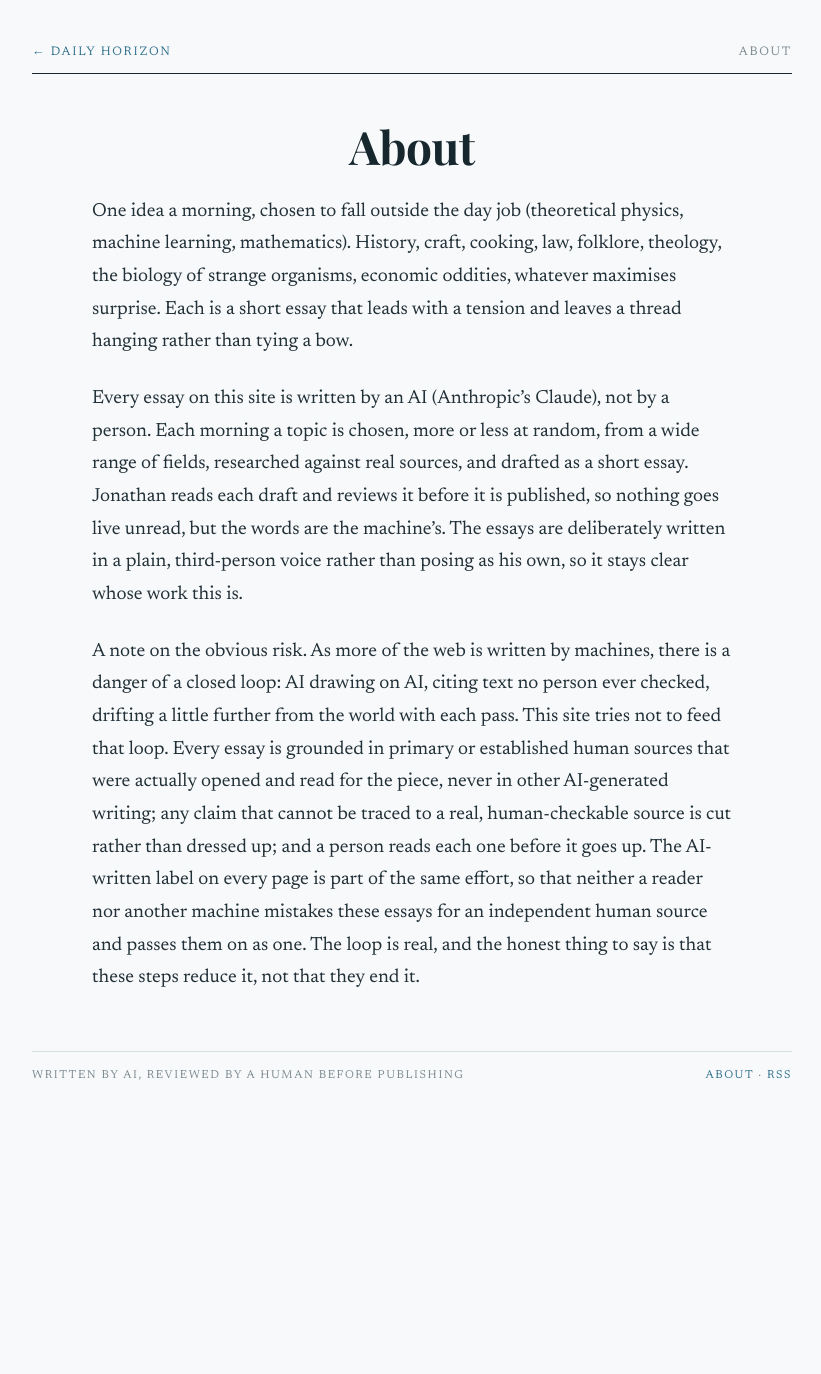
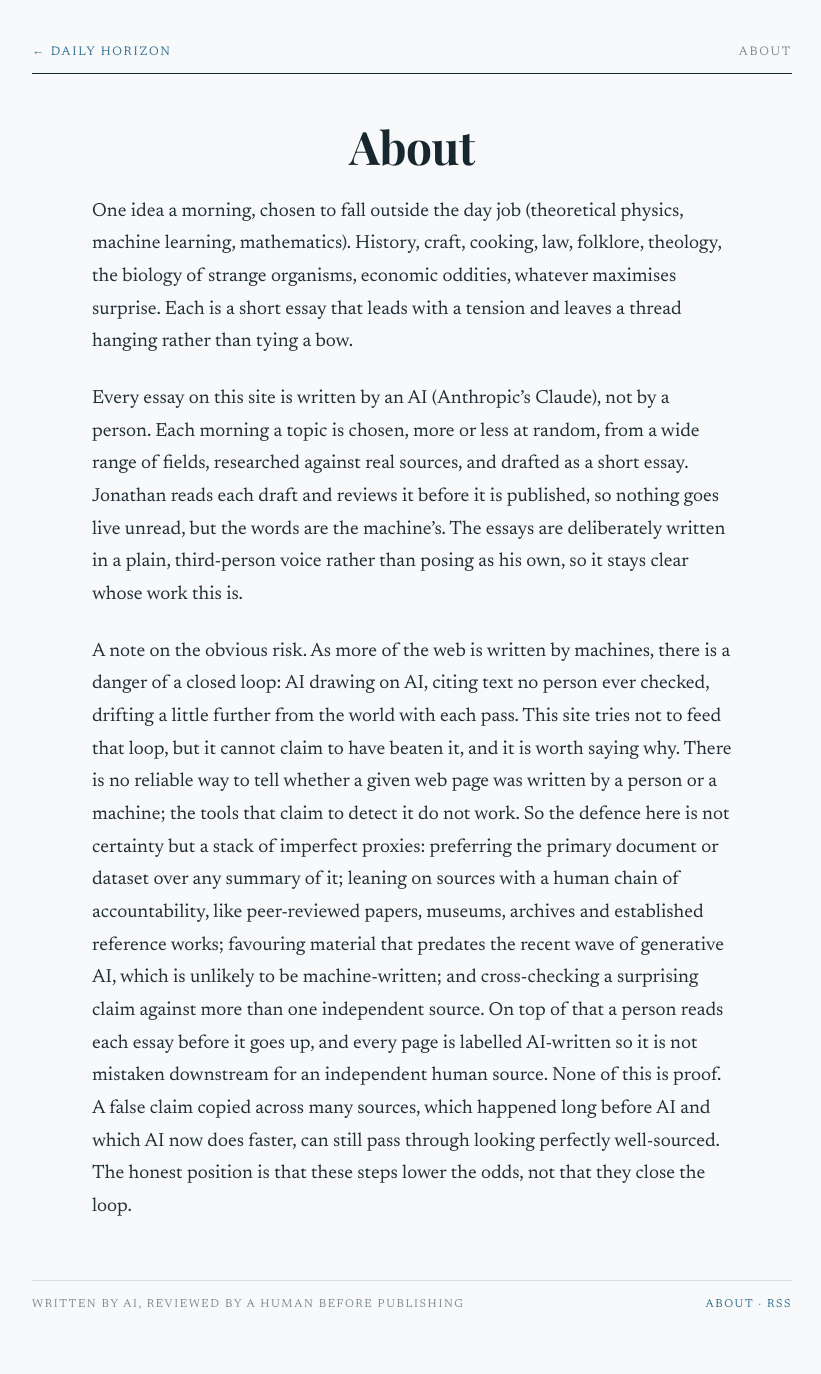
Before and after one commit to jonstraveladventures/daily-horizon-broadener, a Jekyll site: the page built from about.md, in a window 1280 px wide. Shown: the whole page, without its empty margins (228-1049 px from the left). Built offline with Jekyll 4.4.1, drawn with Linux system fonts in a browser that asks for light colours; some web fonts are replaced; before the commit the page ends 1145 px from its top, so only the background shows below that.

Commit message:
About: be honest that we cannot verify sources are human; proxies lower the odds only
Co-Authored-By: Claude Opus 4.8 <noreply@anthropic.com>

```diff
--- a/about.md
+++ b/about.md
@@ -21,11 +21,17 @@ stays clear whose work this is.
 A note on the obvious risk. As more of the web is written by machines, there is a
 danger of a closed loop: AI drawing on AI, citing text no person ever checked,
 drifting a little further from the world with each pass. This site tries not to
-feed that loop. Every essay is grounded in primary or established human sources
-that were actually opened and read for the piece, never in other AI-generated
-writing; any claim that cannot be traced to a real, human-checkable source is cut
-rather than dressed up; and a person reads each one before it goes up. The
-AI-written label on every page is part of the same effort, so that neither a
-reader nor another machine mistakes these essays for an independent human source
-and passes them on as one. The loop is real, and the honest thing to say is that
-these steps reduce it, not that they end it.
+feed that loop, but it cannot claim to have beaten it, and it is worth saying why.
+There is no reliable way to tell whether a given web page was written by a person
+or a machine; the tools that claim to detect it do not work. So the defence here
+is not certainty but a stack of imperfect proxies: preferring the primary document
+or dataset over any summary of it; leaning on sources with a human chain of
+accountability, like peer-reviewed papers, museums, archives and established
+reference works; favouring material that predates the recent wave of generative
+AI, which is unlikely to be machine-written; and cross-checking a surprising claim
+against more than one independent source. On top of that a person reads each essay
+before it goes up, and every page is labelled AI-written so it is not mistaken
+downstream for an independent human source. None of this is proof. A false claim
+copied across many sources, which happened long before AI and which AI now does
+faster, can still pass through looking perfectly well-sourced. The honest position
+is that these steps lower the odds, not that they close the loop.
```
